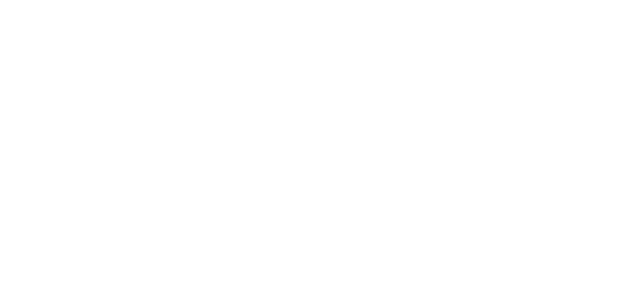
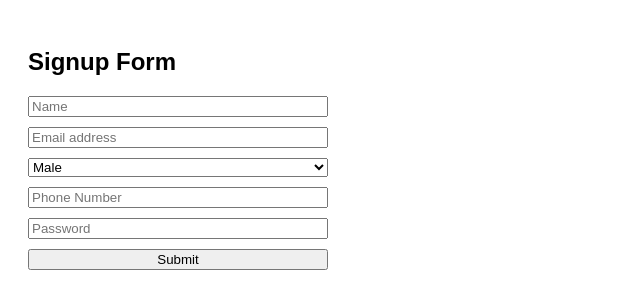
Before and after one commit to acciojob/signup-form-react-happydagar6, a React app: page / in a window 1280 px wide. Shown: the top 308 px of the page, without its empty margins (0-640 px from the left). Built offline with nearby package versions, Linux system fonts and the light colour scheme.

Commit message:
Implement signup form with validation and error handling

```diff
--- a/src/components/App.js
+++ b/src/components/App.js
@@ -1,11 +1,126 @@
-import React, {Component, useState} from "react";
-import '../styles/App.css';
+import React, { useState } from 'react';
 
 const App = () => {
+  // Initialize state for the form inputs
+  const [name, setName] = useState('');
+  const [email, setEmail] = useState('');
+  const [gender, setGender] = useState('male'); // Default is male
+  const [phoneNumber, setPhoneNumber] = useState('');
+  const [password, setPassword] = useState('');
+
+  // Initialize state for error and success messages
+  const [error, setError] = useState('');
+  const [welcomeMessage, setWelcomeMessage] = useState('');
+
+  const handleSubmit = (e) => {
+    // Prevent the default form submission page reload
+    e.preventDefault();
+
+    // Reset previous messages
+    setError('');
+    setWelcomeMessage('');
+
+    // Priority 1: Check if any fields are empty
+    if (!name || !email || !gender || !phoneNumber || !password) {
+      setError('All fields are mandatory');
+      return;
+    }
+
+    // Priority 2: Check if Name is alphanumeric (spaces allowed)
+    const nameRegex = /^[a-zA-Z0-9 ]+$/;
+    if (!nameRegex.test(name)) {
+      setError('Name is not alphanumeric');
+      return;
+    }
+
+    // Priority 3: Check if Email contains '@'
+    if (!email.includes('@')) {
+      setError('Email must contain @');
+      return;
+    }
+
+    // Priority 4: Check Gender values
+    if (gender !== 'male' && gender !== 'female' && gender !== 'other') {
+      setError('Please identify as male, female or others');
+      return;
+    }
+
+    // Priority 5: Check if Phone Number contains only numbers
+    const phoneRegex = /^[0-9]+$/;
+    if (!phoneRegex.test(phoneNumber)) {
+      setError('Phone Number must contain only numbers');
+      return;
+    }
+
+    // Priority 6: Check Password length
+    if (password.length < 6) {
+      setError('Password must contain atleast 6 letters');
+      return;
+    }
+
+    // If all validations pass, extract username and show welcome message
+    const username = email.split('@')[0];
+    setWelcomeMessage(`Hello ${username}`);
+  };
+
   return (
-    <div id="main"></div>
-  )
-}
+    <div style={{ padding: '20px', fontFamily: 'sans-serif' }}>
+      <h2>Signup Form</h2>
+      <form onSubmit={handleSubmit} style={{ display: 'flex', flexDirection: 'column', width: '300px', gap: '10px' }}>
 
+        <input
+          type="text"
+          placeholder="Name"
+          data-testid="name"
+          value={name}
+          onChange={(e) => setName(e.target.value)}
+        />
+
+        <input
+          type="text"
+          placeholder="Email address"
+          data-testid="email"
+          value={email}
+          onChange={(e) => setEmail(e.target.value)}
+        />
+
+        <select
+          data-testid="gender"
+          value={gender}
+          onChange={(e) => setGender(e.target.value)}
+        >
+          <option value="male">Male</option>
+          <option value="female">Female</option>
+          <option value="other">Other</option>
+        </select>
+
+        <input
+          type="text"
+          placeholder="Phone Number"
+          data-testid="phoneNumber"
+          value={phoneNumber}
+          onChange={(e) => setPhoneNumber(e.target.value)}
+        />
+
+        <input
+          type="password"
+          placeholder="Password"
+          data-testid="password"
+          value={password}
+          onChange={(e) => setPassword(e.target.value)}
+        />
+
+        <button type="submit" data-testid="submit">
+          Submit
+        </button>
+      </form>
+
+      {/* Render the error or success message conditionally */}
+      {error && <div style={{ color: 'red', marginTop: '15px' }}>{error}</div>}
+      {welcomeMessage && <div style={{ color: 'green', marginTop: '15px', fontSize: '18px', fontWeight: 'bold' }}>{welcomeMessage}</div>}
+
+    </div>
+  );
+};
 
 export default App;
```
Also changed, not shown: 1 other file (tests, documents, lock files or other folders).
